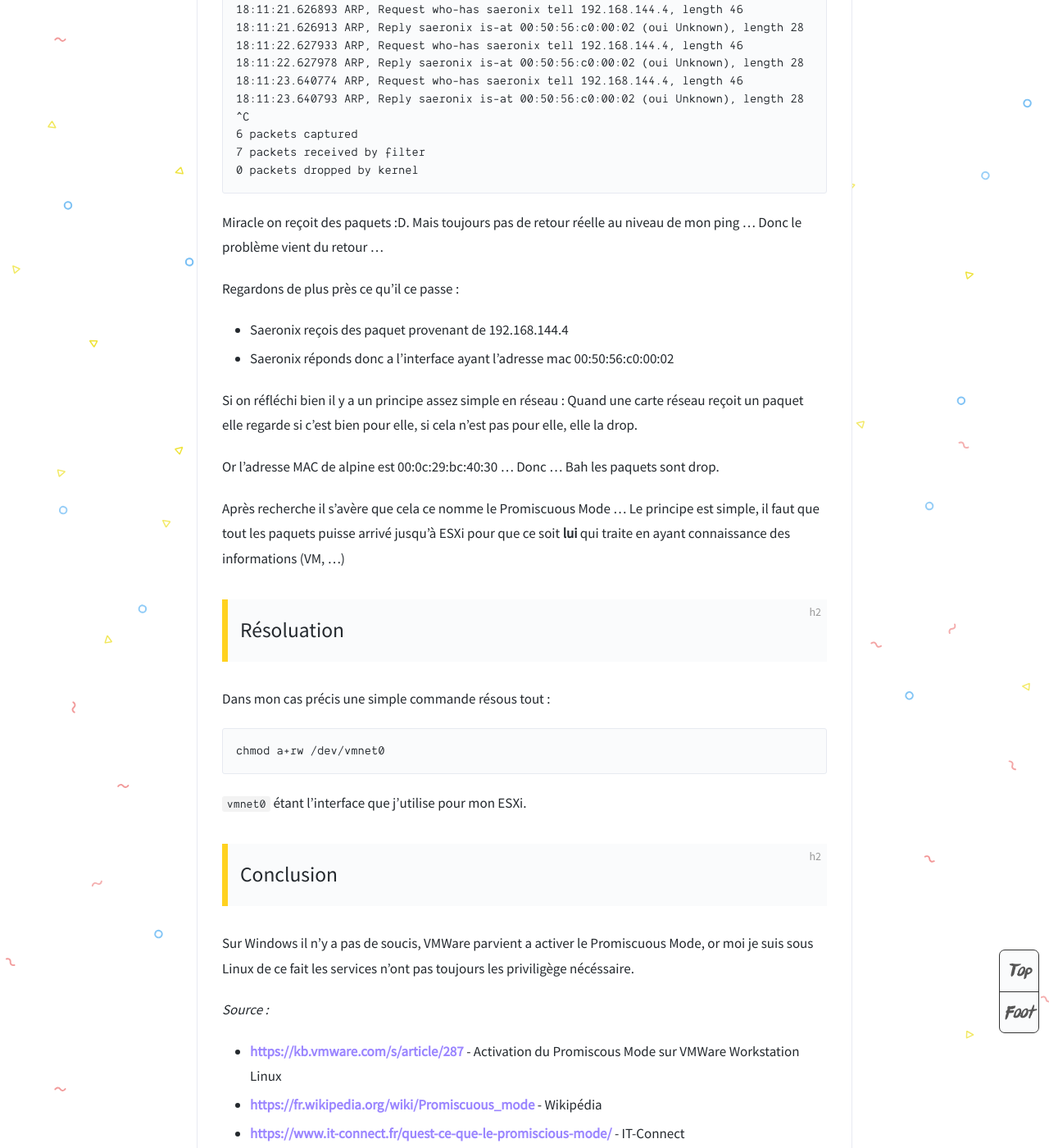
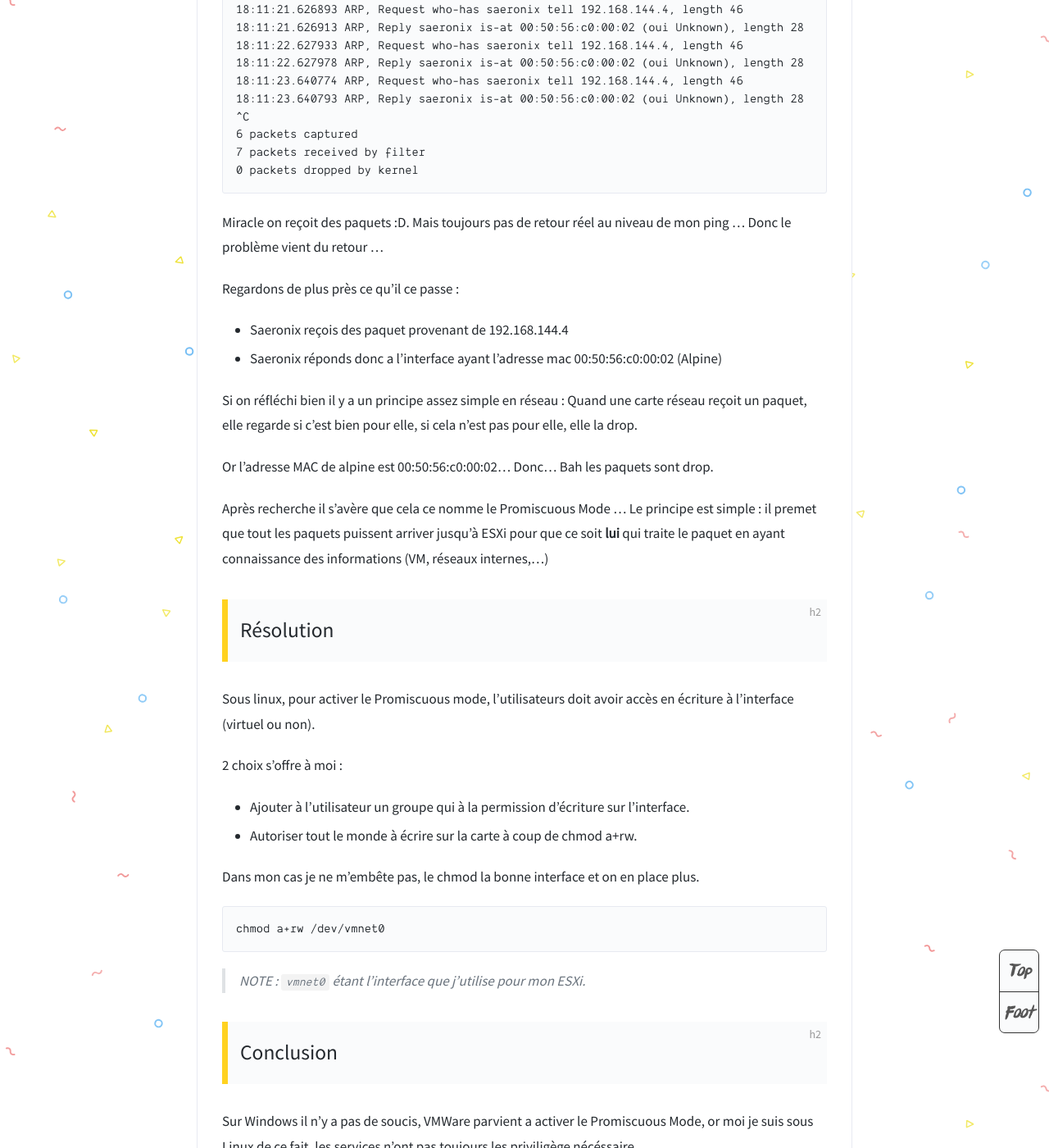
Before and after one commit to saeroshi/saeroshi-xyz, a Jekyll site: the page built from _posts/2018-11-18-promiscuous-mode.md, in a window 1280 px wide and 1400 px high, scrolled down 2262 px. Shown: the whole window at 82% size. Built offline with Jekyll 4.4.1, drawn with Linux system fonts in a browser that asks for light colours; some of the changed text lies outside the part shown.

Commit message:
Josuah Path :)

````diff
--- a/_posts/2018-11-18-pomiscous-mode.md
+++ b/_posts/2018-11-18-promiscuous-mode.md
@@ -15,24 +15,24 @@ Le Promiscuous mode (traduit de temps en temps en « mode promiscuité »), en i
 
 Introduction
 ------------
-Il y a 2 semaines je me suis cassé les dents sur un problèmes assez ... Chiant...
+Il y a 2 semaines je me suis cassé les dents sur un problème assez ... ardent...
 J'explique le contexte :
-Je devais installer un serveur ESXi 6.5 sur VMWare Workstation pour effectuer des testes :
+Je devais installer un serveur ESXi 6.5 sur VMWare Workstation pour effectuer des tests :
 - Installation ESXi sur VMWare Workstation : OK
 - Création de la VM : OK
 - Test de connectivité : Pas OK
 
-De là je suis parti sur une scéance de débugage ... Bien aidé par 2 profs, ils se reconnaîtrons.
+De là je suis parti sur une séance de débugage ... Bien aidé par 2 profs, ils se reconnaîtront.
 
 Débugage
 --------
 
-Bon de là j'avais plusieurs possibilité :
+Bon de là j'avais plusieurs possibilités :
 - Problèmes d'installation ESXi
-- Problème réseau sur l'host
-- Problème réseau sur l'ESXi
+- Problème réseau sur l'host (VMWare Workstation)
+- Problème réseau sur l'ESXi (La VM)
 
-Nommons les machines :
+Nomons les machines :
 - saeronix (IP : 192.168.144.1) : L'host Principal
 - ESXi (192.168.144.128) : La VM ESXi
 - alpine (192.168.144.4) : La VM dans la VM
@@ -76,35 +76,41 @@ listening on any, link-type LINUX_SLL (Linux cooked), capture size 262144 bytes
 0 packets dropped by kernel
 ```
 Miracle on reçoit des paquets :D.
-Mais toujours pas de retour réelle au niveau de mon ping ... Donc le problème vient du retour ...
+Mais toujours pas de retour réel au niveau de mon ping ... Donc le problème vient du retour ...
 
 Regardons de plus près ce qu'il ce passe :
 - Saeronix reçois des paquet provenant de 192.168.144.4
-- Saeronix réponds donc a l'interface ayant l'adresse mac 00:50:56:c0:00:02
+- Saeronix réponds donc a l'interface ayant l'adresse mac 00:50:56:c0:00:02 (Alpine)
 
-Si on réfléchi bien il y a un principe assez simple en réseau : Quand une carte réseau reçoit un paquet elle regarde si c'est bien pour elle, si cela n'est pas pour elle, elle la drop.
+Si on réfléchi bien il y a un principe assez simple en réseau : Quand une carte réseau reçoit un paquet, elle regarde si c'est bien pour elle, si cela n'est pas pour elle, elle la drop.
 
-Or l'adresse MAC de alpine est 00:0c:29:bc:40:30 ... Donc ... Bah les paquets sont drop.
+Or l'adresse MAC de alpine est 00:50:56:c0:00:02... Donc... Bah les paquets sont drop.
 
 Après recherche il s'avère que cela ce nomme le Promiscuous Mode ...
-Le principe est simple, il faut que tout les paquets puisse arrivé jusqu'à ESXi pour que ce soit **lui** qui traite en ayant connaissance des informations (VM, ...)
+Le principe est simple : il premet que tout les paquets puissent arriver jusqu'à ESXi pour que ce soit **lui** qui traite le paquet en ayant connaissance des informations (VM, réseaux internes,...)
 
-Résoluation
+Résolution
 -----------
 
-Dans mon cas précis une simple commande résous tout :
+Sous linux, pour activer le Promiscuous mode, l'utilisateurs doit avoir accès en écriture à l'interface (virtuel ou non).
+
+2 choix s'offre à moi :
+- Ajouter à l'utilisateur un groupe qui à la permission d'écriture sur l'interface.
+- Autoriser tout le monde à écrire sur la carte à coup de chmod a+rw.
+
+Dans mon cas je ne m'embête pas, le chmod la bonne interface et on en place plus.
 ```
 chmod a+rw /dev/vmnet0
 ```
-`vmnet0` étant l'interface que j'utilise pour mon ESXi.
+> *NOTE : `vmnet0` étant l'interface que j'utilise pour mon ESXi.*
 
 Conclusion
 ----------
 
-Sur Windows il n'y a pas de soucis, VMWare parvient a activer le Promiscuous Mode, or moi je suis sous Linux de ce fait les services n'ont pas toujours les priviligège nécéssaire.
+Sur Windows il n'y a pas de soucis, VMWare parvient a activer le Promiscuous Mode, or moi je suis sous Linux de ce fait, les services n'ont pas toujours les priviligège nécéssaire.
 
 
-*Source :*
+*Sources :*
 - [https://kb.vmware.com/s/article/287](https://kb.vmware.com/s/article/287) - Activation du Promiscous Mode sur VMWare Workstation Linux
 - [https://fr.wikipedia.org/wiki/Promiscuous_mode](https://fr.wikipedia.org/wiki/Promiscuous_mode) - Wikipédia
 - [https://www.it-connect.fr/quest-ce-que-le-promiscious-mode/](https://www.it-connect.fr/quest-ce-que-le-promiscious-mode/) - IT-Connect
````
Also changed, not shown: other parts of _posts/2018-11-18-promiscuous-mode.md (+2 -2 lines), _posts/2018-10-16-il-etait-une-fois.md (+2 -2 lines), _posts/2018-10-19-clients-dhcp.md (+7 -7 lines), _posts/2018-11-04-serveur-dhcp-linux.md (+5 -5 lines), _posts/2018-11-07-memo-config-reseau-linux.md (+5 -5 lines), _posts/2018-11-18-relais-dhcp-linux.md (+9 -9 lines).
